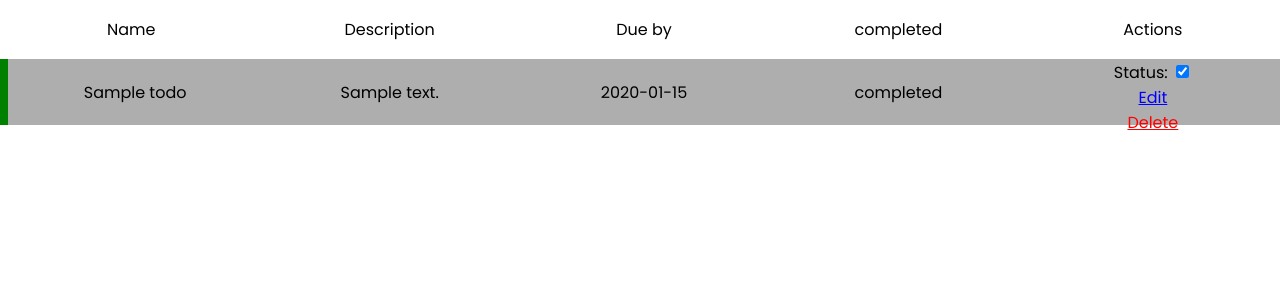
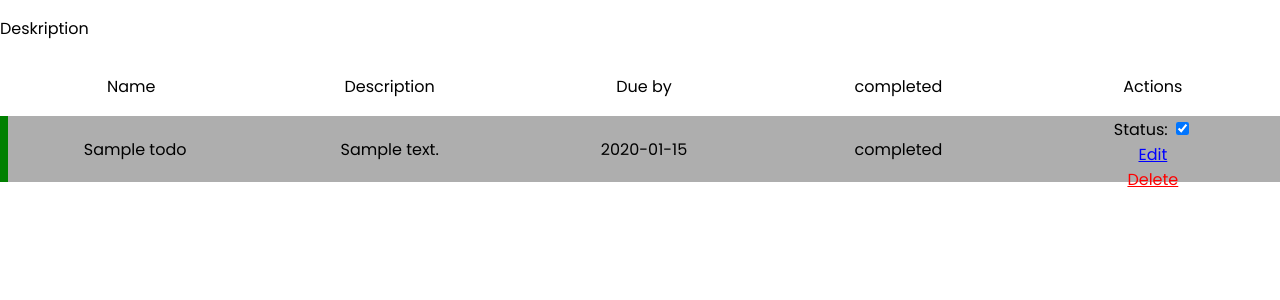
Before and after one commit to markussika/todo_lapsins, a PHP site: page / in a window 1280 px wide. Shown: the part 25-325 px from the top of the page. Run offline with PHP 8.4, Linux system fonts and the light colour scheme; tables that the repository leaves empty hold one stand-in row (values such as "Sample post").

Commit message:
Update index.view.php

```diff
--- a/App/views/index.view.php
+++ b/App/views/index.view.php
@@ -17,6 +17,7 @@
       <?php foreach ($todos as $todo) { ?>
           <tr>
               <td class="<?= $todo["completed"] == 1 ? "com" : "not-com" ?>"><div><?= $todo["name"] ?></div></td>
+              <div><p>Deskription</p></div>
               <td><div><?= $todo["description"] ?></div></td>
               <td><div><?= $todo["due"] ?></div></td>
               <td><div><?= $todo["completed"] == 1 ? "completed" : "Not completed" ?></div></td>
```
